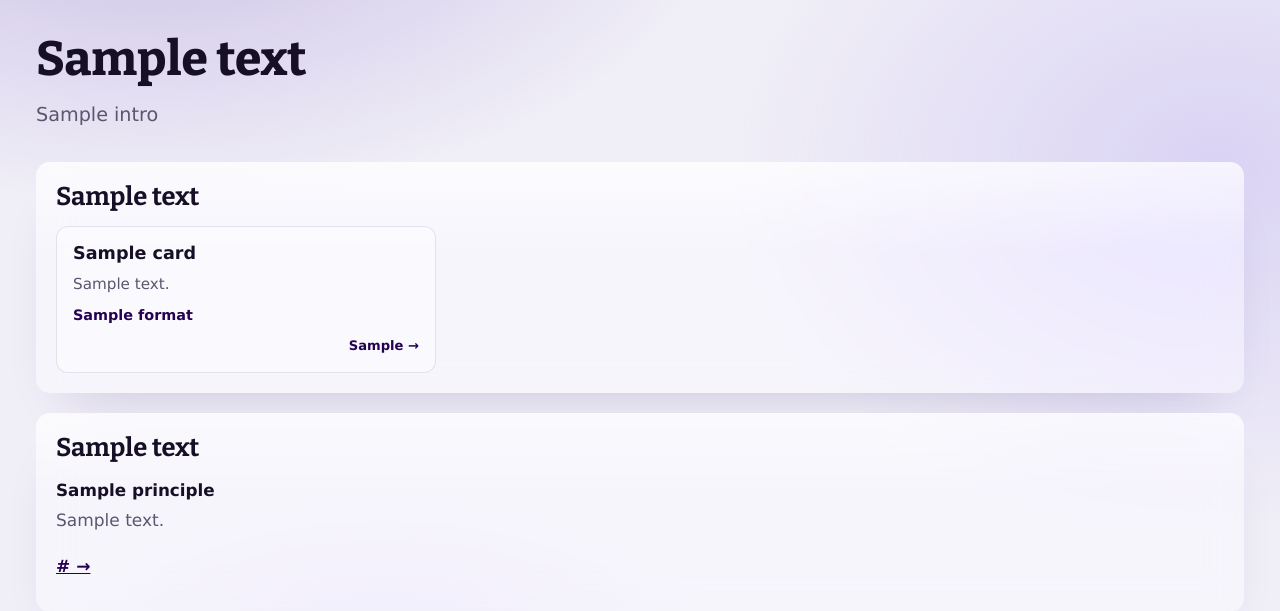
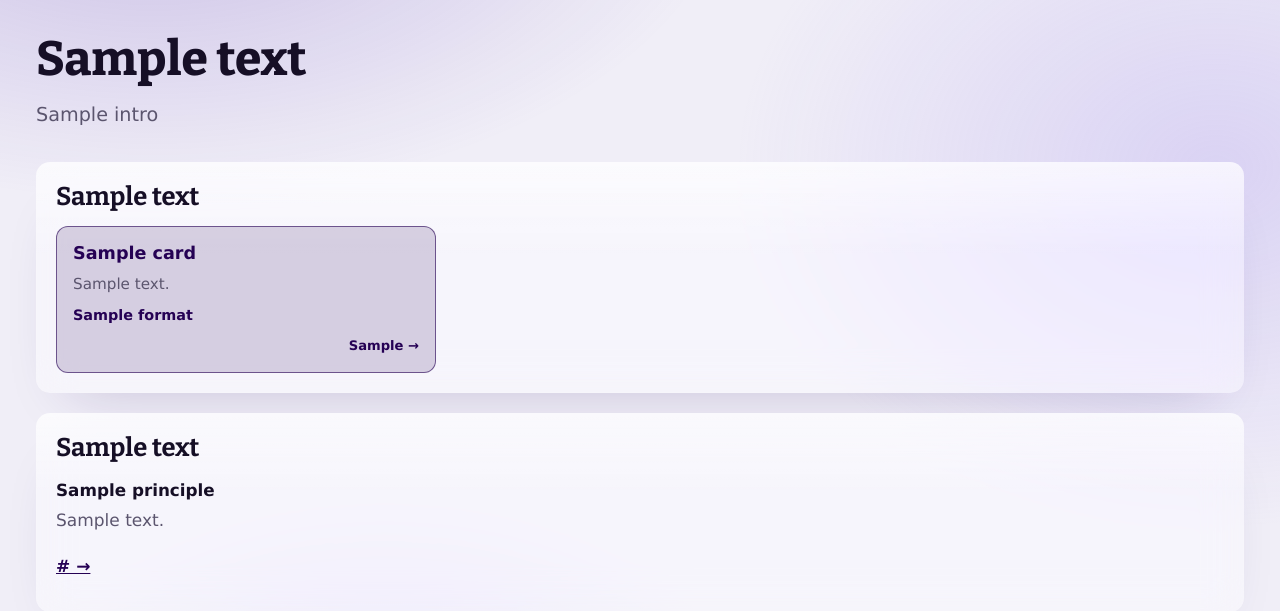
Before and after one commit to brasil-facil/brasil_facil, a Python web app: template site_src/templates/home.html in a window 1280 px wide. Shown: the part 72-683 px from the top of the page. Run offline with Jinja, Linux system fonts and the light colour scheme; the template is opened without the code that fills it: most values are stand-ins (such as "Sample title", 1, 10 or a date in 2020); some web fonts are replaced.

Commit message:
Página Início: seções já disponíveis em roxo, para chamar a atenção
Co-Authored-By: Claude Opus 5.5 <noreply@anthropic.com>

```diff
--- a/site_src/static/style.css
+++ b/site_src/static/style.css
@@ -837,3 +837,19 @@ th {
 .tiles-even {
   grid-auto-rows: 1fr;
 }
+
+/* A section that already exists: tinted purple, so it stands out from the
+   dashed "Em breve" cards. */
+.section-card-live {
+  background: color-mix(in srgb, var(--brand) 16%, transparent);
+  border: 1.5px solid color-mix(in srgb, var(--brand) 60%, transparent);
+}
+
+.section-card-live:hover {
+  background: color-mix(in srgb, var(--brand) 24%, transparent);
+  border-color: var(--brand);
+}
+
+.section-card-live .tile-name {
+  color: var(--brand);
+}
--- a/site_src/templates/home.html
+++ b/site_src/templates/home.html
@@ -15,7 +15,7 @@
     <div class="tiles tiles-even">
       {% for card in cards %}
         {% if card.url %}
-          <a class="tile section-card" href="{{ card.url }}">
+          <a class="tile section-card section-card-live" href="{{ card.url }}">
             <h3 class="tile-name">{{ card.name }}</h3>
             <p class="section-card-text">{{ card.text }}</p>
             <p class="tile-line trend">{{ s.numbers_count.format(count=card.count) }}</p>
```
